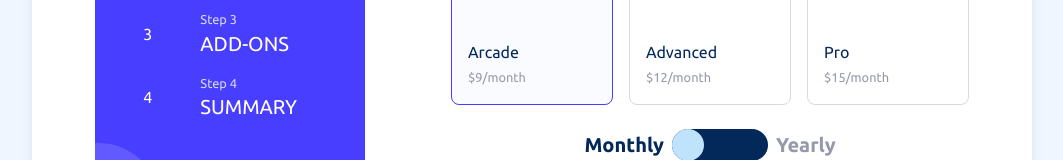
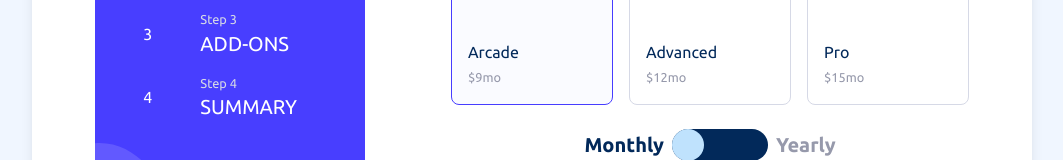
Before and after one commit to NikaBotchorishvili/multistep-form, a React (Vite) app: page / in a window 1280 px wide. Both pictures are taken after a click on the button "Next Step". Shown: the part 316-476 px from the top of the page, without its empty margins (108-1171 px from the left). Built offline with nearby package versions, Linux system fonts and the light colour scheme.

Commit message:
typescript errors fixed + rewrote select plan logic

```diff
--- a/src/Context/MultiStepContext.tsx
+++ b/src/Context/MultiStepContext.tsx
@@ -28,7 +28,6 @@ function ContextProvider({ children, steps }: ContextProps) {
 			phone_number: "",
 		},
 		plan: {
-			price: 9,
 			selected: "arcade",
 		},
 		addOns: [
@@ -112,11 +111,11 @@ function ContextProvider({ children, steps }: ContextProps) {
 		});
 	};
 
-	const handleSelectPlanChange = (price: number, planName: PlanName) => {
+	const handleSelectPlanChange = (planName: PlanName) => {
 		setFormData((prev) => {
 			return {
 				...prev,
-				plan: { price: price, selected: planName },
+				plan: { selected: planName },
 			};
 		});
 	};
@@ -250,6 +249,7 @@ function ContextProvider({ children, steps }: ContextProps) {
 		getAddonPrice,
 		getPlanPrice,
 		getType,
+		planType,
 	};
 
 	return <Context.Provider value={ContextData}>{children}</Context.Provider>;
--- a/src/Context/Types.ts
+++ b/src/Context/Types.ts
@@ -16,7 +16,6 @@ export type PlanType = "monthly" | "yearly";
 export type PlanName =  "arcade" | "advanced" | "pro";
 export type Plan = {
 	selected: PlanName;
-	price: number;
 };
 
 export type AddonName = "Online Services" | "Larger Storage" | "Customizable Profile";
@@ -85,7 +84,6 @@ export type ContextType = {
 	isRadioSelected: (name: string) => boolean;
 	handlePersonalizeChange: (e: ChangeEvent<HTMLInputElement>) => void;
 	handleSelectPlanChange: (
-		price: number,
 		plan: PlanName,
 	) => void;
 	handleAddOnChange: (name: string) => void;
@@ -103,4 +101,5 @@ export type ContextType = {
 	getAddonPrice: (name: AddonName) => number;
 	getPlanPrice: (name: PlanName) => number
 	getType: () => "monthly"| "yearly";
+	planType: boolean
 };
--- a/src/components/multiStepForm/SelectYourPlan/SelectYourPlan.tsx
+++ b/src/components/multiStepForm/SelectYourPlan/SelectYourPlan.tsx
@@ -3,29 +3,22 @@ import Input from "./components/input";
 import { Context } from "../../../Context/MultiStepContext";
 import {ContextType} from "../../../Context/Types"
 function SelectYourPlan() {
-	const { planType, handleSetPlanType } =
+	const { handleSetPlanType, planType} =
 		useContext(Context) as Required<Partial<ContextType>>
 
-	const planTypeString = !planType? "monthly": "yearly"
 	const content =   (
 		<>
 			<Input
 				icon="/images/icon-arcade.svg"
 				PlanName="arcade"
-				price={!planType? 9: 90}
-				type={planTypeString}
 			/>
 			<Input
 				icon="/images/icon-advanced.svg"
 				PlanName="advanced"
-				price={!planType? 12: 120}
-				type={planTypeString}
 			/>
 			<Input
 				icon="/images/icon-pro.svg"
 				PlanName="pro"
-				price={!planType? 15: 150}
-				type={planTypeString}
 			/>
 		</>
 	)
--- a/src/components/multiStepForm/SelectYourPlan/components/input.tsx
+++ b/src/components/multiStepForm/SelectYourPlan/components/input.tsx
@@ -2,15 +2,14 @@ import { Context } from "../../../../Context/MultiStepContext";
 import { useContext } from "react";
 import Capitalize from "../../../../helpers/Capitalize";
 import { ContextType } from "../../../../Context/Types";
+import { PlanName } from "../../../../Context/Types";
 type Props = {
-	PlanName: string;
+	PlanName: PlanName;
 	icon: string;
-	price: number;
-	type: "monthly" | "yearly";
 };
 
-function Input({ icon, PlanName, price, type }: Props) {
-	const { isRadioSelected, handleSelectPlanChange } = useContext(Context)  as Required<Partial<ContextType>>;;
+function Input({ icon, PlanName  }: Props) {
+	const { isRadioSelected, handleSelectPlanChange, getPlanPrice, typeAbbreviation} = useContext(Context)  as Required<Partial<ContextType>>;;
 	return (
 		<div
 			className={`h-36 md:w-32 p-4 md:box-content border border-LightGray rounded-lg cursor-pointer w-full relative ${
@@ -22,7 +21,7 @@ function Input({ icon, PlanName, price, type }: Props) {
 				name={PlanName}
 				className="absolute  w-full h-full opacity-0 top-0 left-0"
 				checked={isRadioSelected(PlanName)}
-				onChange={() => handleSelectPlanChange(price, PlanName, type)}
+				onChange={() => handleSelectPlanChange(PlanName)}
 			/>
 			<label
 				className="w-full h-full flex flex-col justify-between "
@@ -34,7 +33,7 @@ function Input({ icon, PlanName, price, type }: Props) {
 						{Capitalize(PlanName)}
 					</h2>
 					<small className="text-CoolGray">
-						${price}/{type == "monthly" ? "month" : "year"}
+						${getPlanPrice(PlanName)}{typeAbbreviation()}
 					</small>
 				</div>
 			</label>
```
